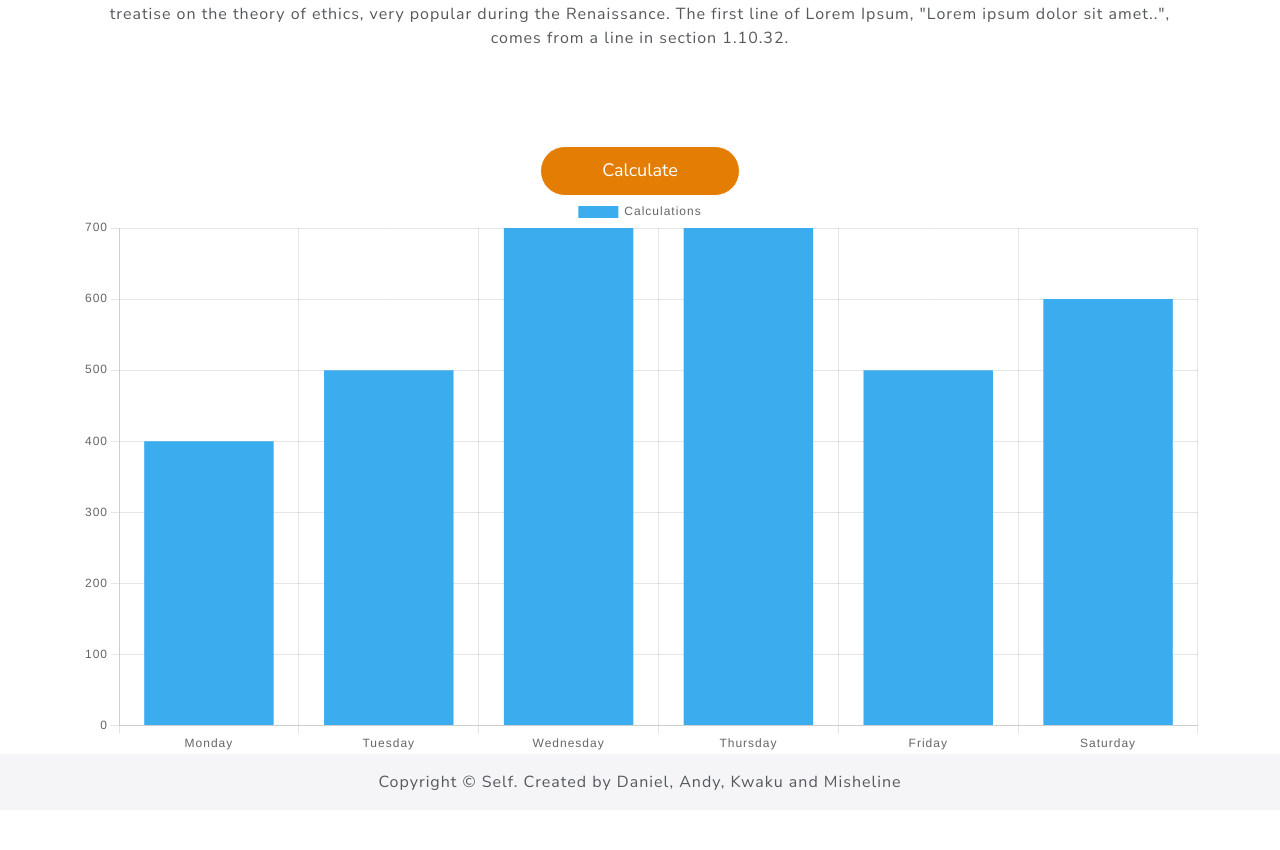
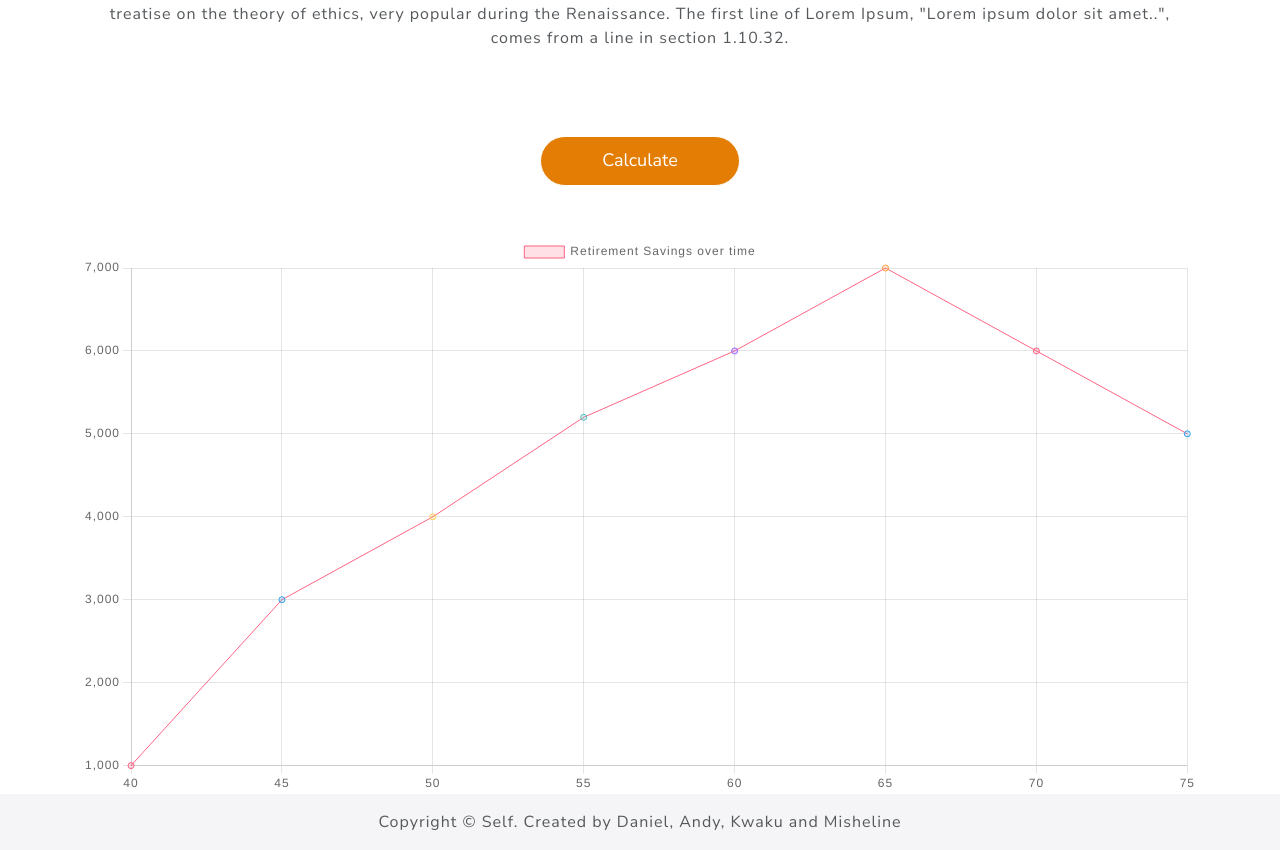
Before and after one commit to Danielamoateng1989/group-industry-project, a React (Create React App) app: page / in a window 1280 px wide. Shown: the part 582-1432 px from the top of the page. Before the commit the page ends 1392 px from the top, so only its background shows below. Built offline with nearby package versions, Linux system fonts and the light colour scheme.

Commit message:
Added a line chart

```diff
--- a/src/components/Graph.js
+++ b/src/components/Graph.js
@@ -1,18 +1,46 @@
 
-import { Bar } from "react-chartjs-2"
+import { Line } from "react-chartjs-2"
 
 const Chart = () => {
     return (
-     <Bar data={{
-        labels: ['Monday', 'Tuesday', 'Wednesday', 'Thursday', 'Friday', 'Saturday'],
-        datasets: [{
-          label: 'Calculations',
-          data: [400, 500, 700, 700, 500, 600, 444],
-          backgroundColor: '#3badee'
-        }]
-      }}>
+        <div>
+     <Line data=
 
-      </Bar>
+     {{
+
+           labels: ['40', '45', '50', '55', '60', '65', '70', '75'],
+        datasets: [{
+            label: 'Retirement Savings over time',
+            data: [1000, 3000, 4000, 5200, 6000, 7000, 6000, 5000, 4000],
+            backgroundColor: [
+                'rgba(255, 99, 132, 0.2)',
+                'rgba(54, 162, 235, 0.2)',
+                'rgba(255, 206, 86, 0.2)',
+                'rgba(75, 192, 192, 0.2)',
+                'rgba(153, 102, 255, 0.2)',
+                'rgba(255, 159, 64, 0.2)'
+            ],
+            borderColor: [
+                'rgba(255, 99, 132, 1)',
+                'rgba(54, 162, 235, 1)',
+                'rgba(255, 206, 86, 1)',
+                'rgba(75, 192, 192, 1)',
+                'rgba(153, 102, 255, 1)',
+                'rgba(255, 159, 64, 1)'
+            ],
+            borderWidth: 1
+        }]
+
+
+
+
+
+
+}}>
+
+      </Line>
+
+</div>
 )
 
 }
--- a/src/index.css
+++ b/src/index.css
@@ -24,7 +24,8 @@ main {
 
 .button {
   background-color:#E37D03;
-  margin-top: 80px;
+  margin-top: 70px;
+  margin-bottom: 50px;
   font-size: large;
   border-radius: 30px;
   color: white;
```
